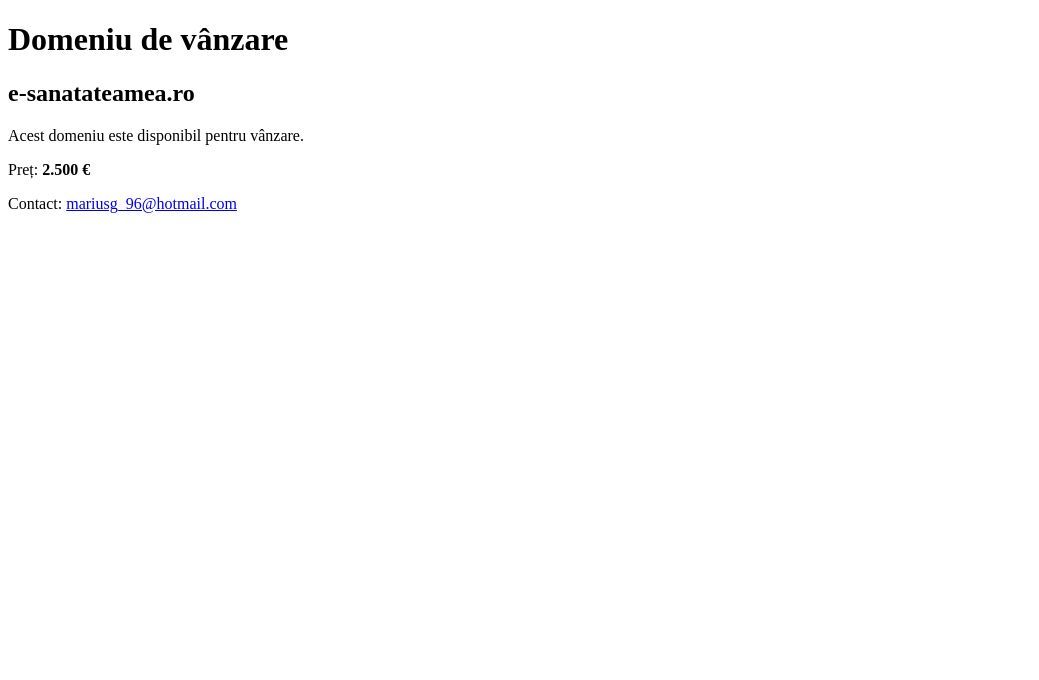
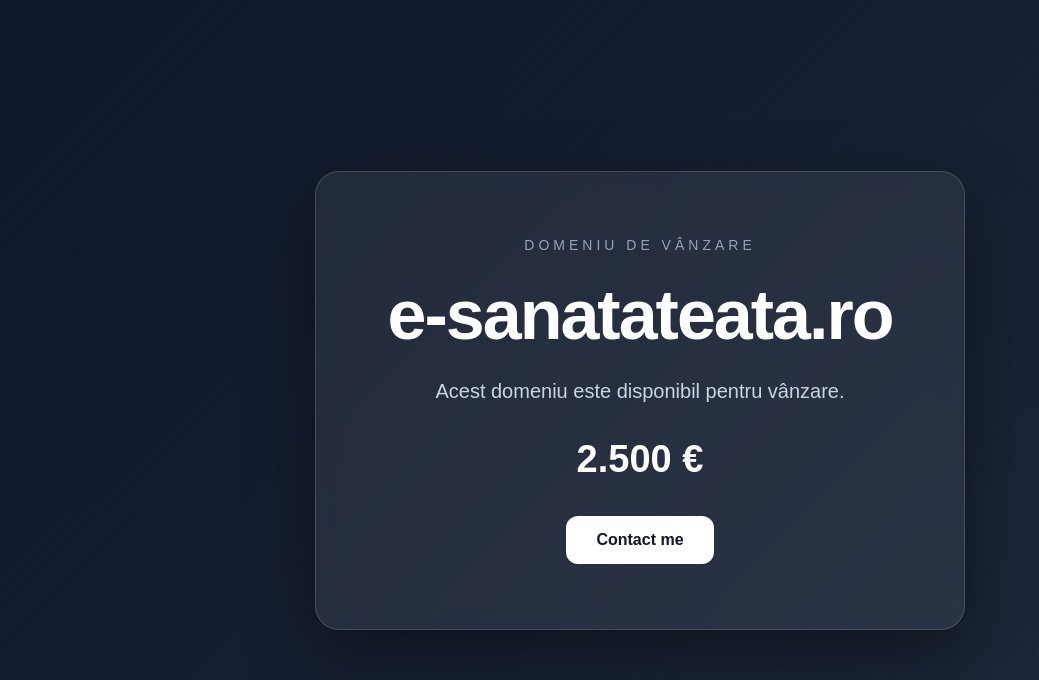
Before and after one commit to marius3123/domain-for-sale, a plain HTML site: page index.html in a window 1280 px wide. Shown: the whole page, without its empty margins (0-1039 px from the left). Drawn offline with Linux system fonts and the light colour scheme.

Commit message:
Update index.html

```diff
--- a/index.html
+++ b/index.html
@@ -4,20 +4,117 @@
     <meta charset="UTF-8">
     <meta name="viewport" content="width=device-width, initial-scale=1.0">
     <title>Domeniu de vânzare</title>
+
+    <style>
+        * {
+            margin: 0;
+            padding: 0;
+            box-sizing: border-box;
+        }
+
+        body {
+            min-height: 100vh;
+            display: flex;
+            align-items: center;
+            justify-content: center;
+            font-family: Arial, Helvetica, sans-serif;
+            background: linear-gradient(135deg, #0f172a, #1e293b);
+            color: #fff;
+            padding: 20px;
+        }
+
+        .card {
+            width: 100%;
+            max-width: 650px;
+            text-align: center;
+            padding: 65px 40px;
+            border-radius: 24px;
+            background: rgba(255, 255, 255, 0.07);
+            border: 1px solid rgba(255, 255, 255, 0.15);
+            box-shadow: 0 25px 70px rgba(0, 0, 0, 0.4);
+            backdrop-filter: blur(12px);
+        }
+
+        .label {
+            font-size: 14px;
+            letter-spacing: 4px;
+            text-transform: uppercase;
+            color: #94a3b8;
+            margin-bottom: 22px;
+        }
+
+        h1 {
+            font-size: clamp(40px, 8vw, 70px);
+            font-weight: 800;
+            margin-bottom: 25px;
+            letter-spacing: -2px;
+        }
+
+        .text {
+            font-size: 20px;
+            color: #cbd5e1;
+            margin-bottom: 35px;
+        }
+
+        .price {
+            font-size: 38px;
+            font-weight: 700;
+            margin-bottom: 35px;
+        }
+
+        .contact {
+            display: inline-block;
+            padding: 15px 30px;
+            border-radius: 12px;
+            background: #fff;
+            color: #0f172a;
+            text-decoration: none;
+            font-weight: 700;
+            transition: 0.2s;
+        }
+
+        .contact:hover {
+            transform: translateY(-2px);
+            opacity: 0.9;
+        }
+
+        @media (max-width: 600px) {
+            .card {
+                padding: 50px 25px;
+            }
+
+            .text {
+                font-size: 17px;
+            }
+
+            .price {
+                font-size: 32px;
+            }
+        }
+    </style>
 </head>
+
 <body>
-    <h1>Domeniu de vânzare</h1>
-    <h2>e-sanatateamea.ro</h2>
 
-    <p>Acest domeniu este disponibil pentru vânzare.</p>
+    <div class="card">
 
-    <p>Preț: <strong>2.500 €</strong></p>
+        <div class="label">Domeniu de vânzare</div>
 
-    <p>
-        Contact:
-        <a href="mailto:mariusg_96@hotmail.com">
-            mariusg_96@hotmail.com
+        <h1>e-sanatateata.ro</h1>
+
+        <p class="text">
+            Acest domeniu este disponibil pentru vânzare.
+        </p>
+
+        <div class="price">
+            2.500 €
+        </div>
+
+        <a class="contact" href="mailto:mariusg_96@hotmail.com">
+            Contact me
         </a>
-    </p>
+
+    </div>
+
 </body>
 </html>
```
